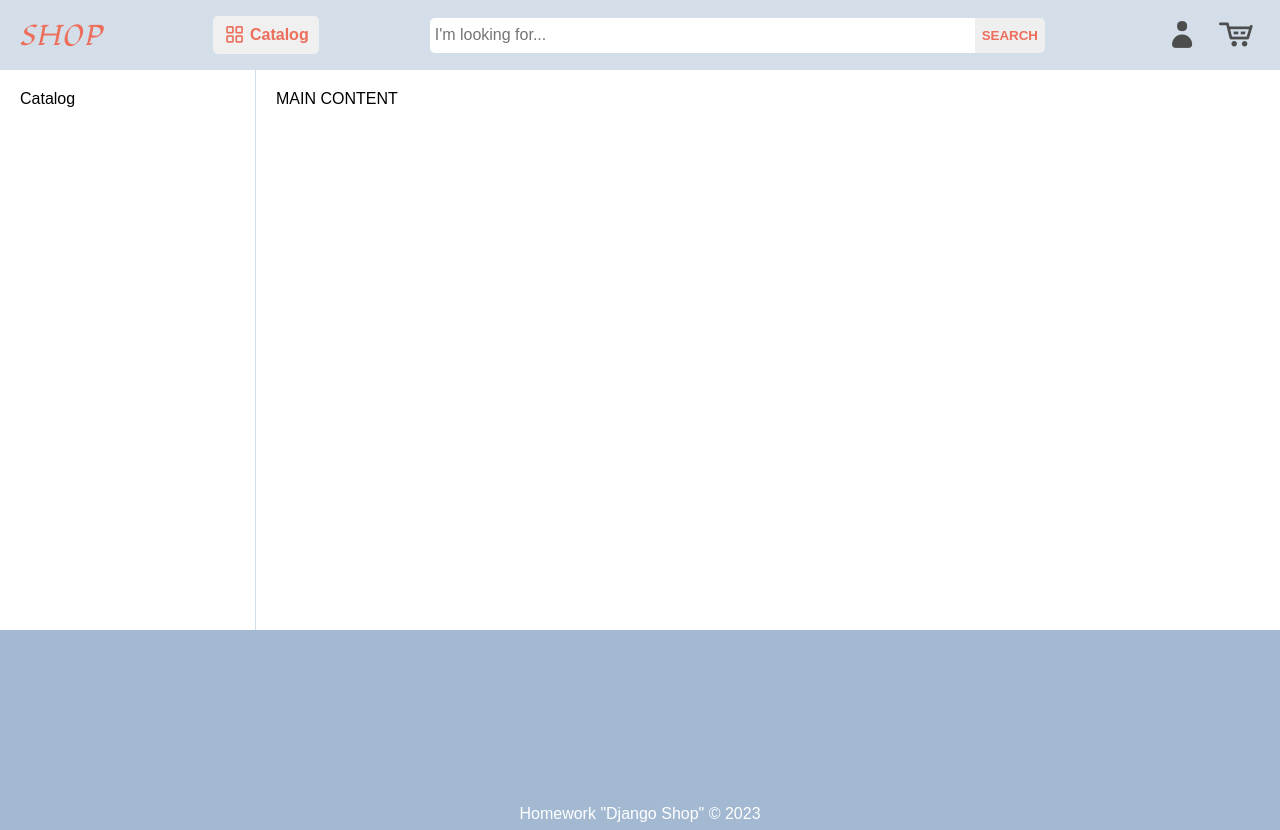
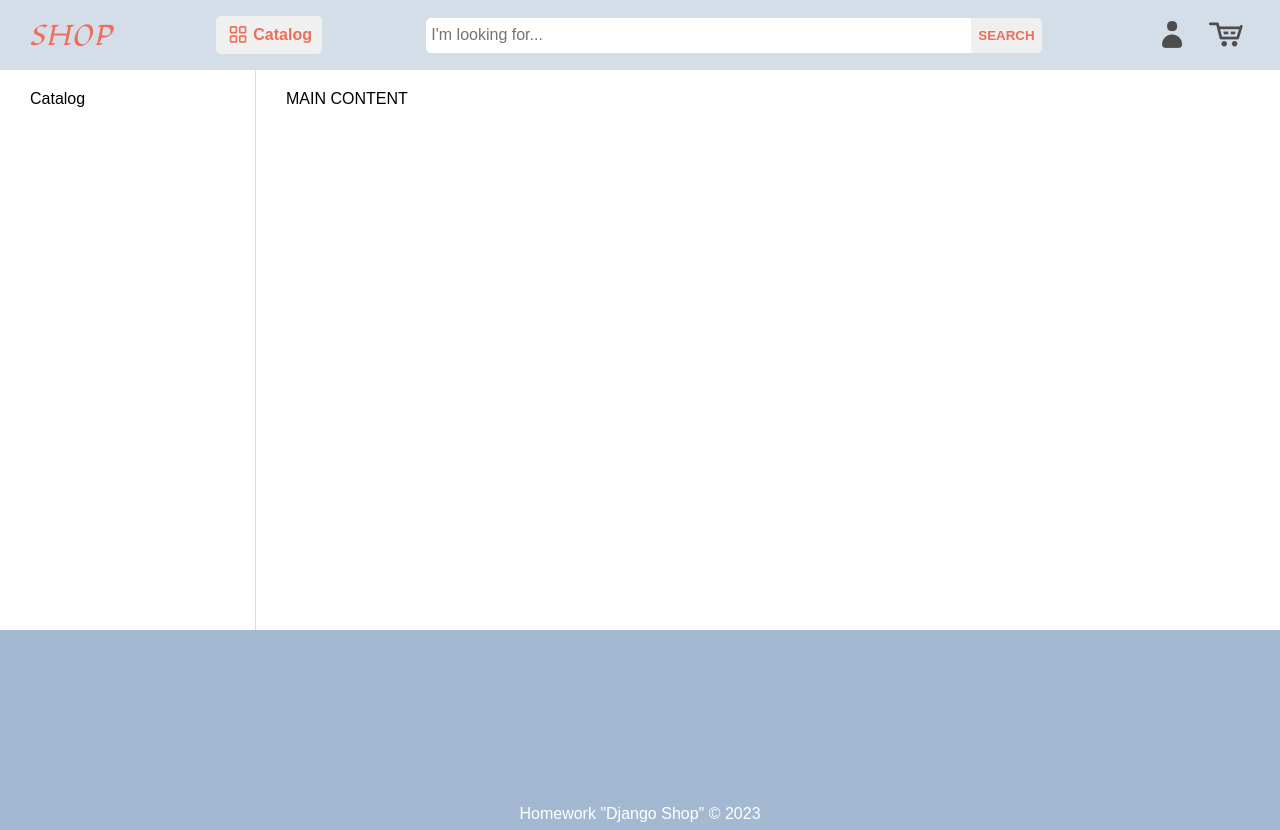
Before and after one commit to AndreyVitovtov/Django_Shop, a Django app: page / in a window 1280 px wide. Run offline with Django 4.2, Linux system fonts and the light colour scheme.

Commit message:
updated home page

```diff
--- a/Shop/app/static/css/main.css
+++ b/Shop/app/static/css/main.css
@@ -31,7 +31,7 @@ header {
     display: flex;
     justify-content: space-between;
     align-items: center;
-    padding: 0 20px;
+    padding: 0 var(--padding);
 }
 
 .header-logo a {
@@ -111,7 +111,7 @@ main .content {
 }
 
 main .main-catalog, main .main-content {
-    padding: 20px;
+    padding: 20px var(--padding);
 }
 
 main .main-catalog {
--- a/Shop/app/static/css/variables.css
+++ b/Shop/app/static/css/variables.css
@@ -13,6 +13,8 @@
     --buttonBgColor: #F0F0F0;
     --buttonBgColorHover: #EC6E5B;
 
+    --padding: 30px;
+
     /* FOOTER */
     --footerBg: #a3b9d2;
     --footerHeight: 200px;
```
